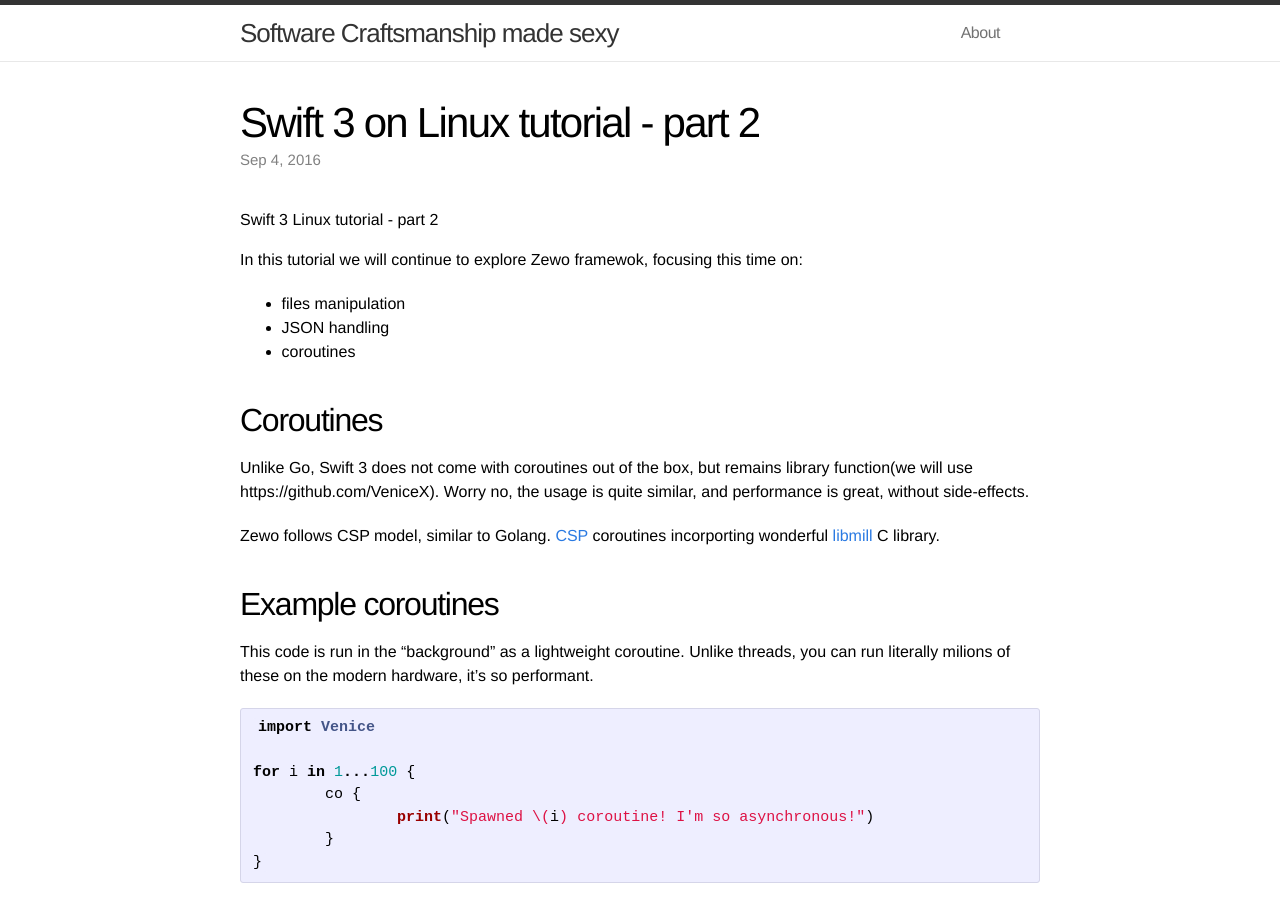
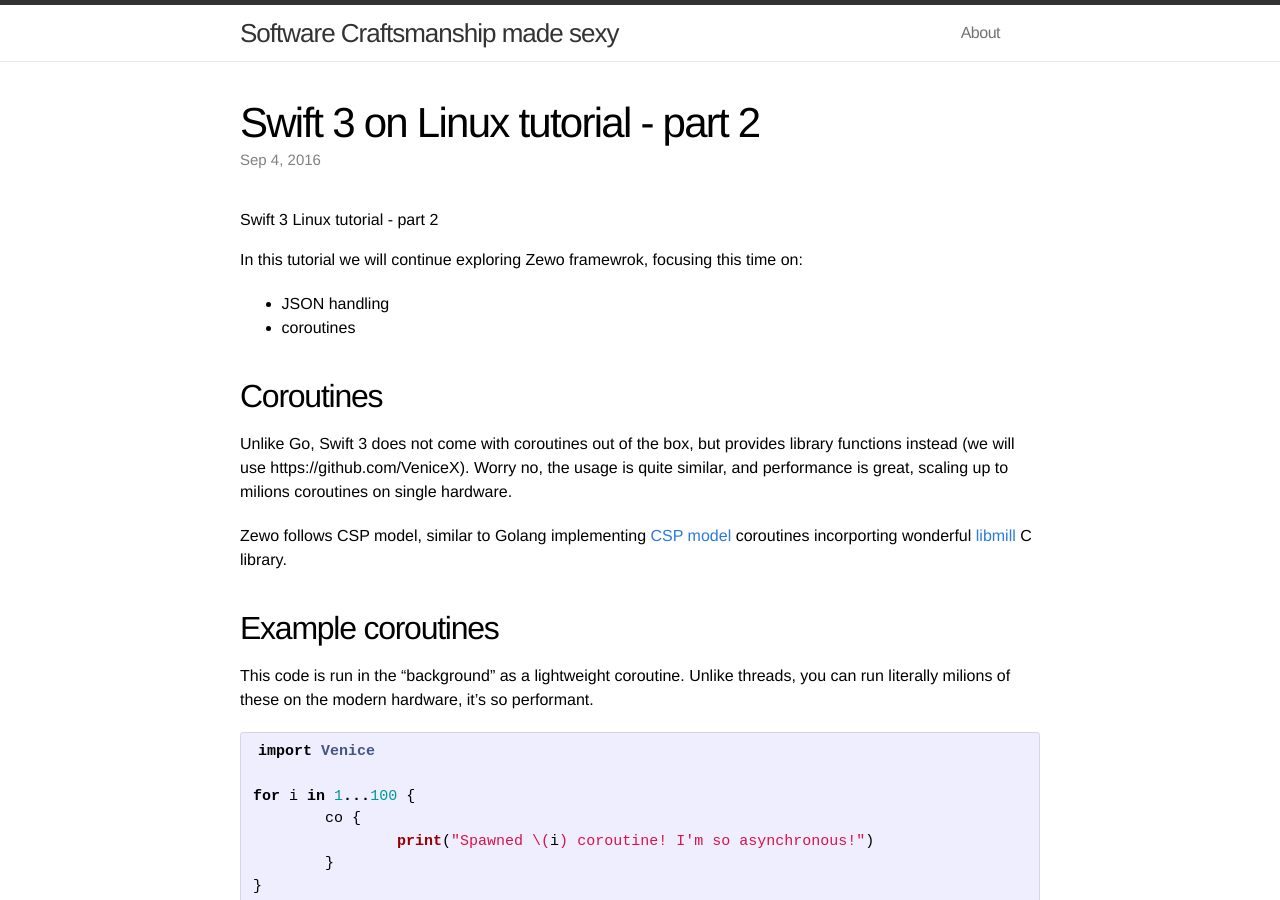
Before and after one commit to vi4m/vi4m.github.io, a Jekyll site: the page built from _posts/2016-09-04-swift-on-linux-tutorial-part-2.md, in a window 1280 px wide and 900 px high. Built offline with Jekyll 4.4.1, drawn with Linux system fonts in a browser that asks for light colours; comment, search, counter and statistics services are not loaded.

Commit message:
Update 2016-09-04-swift-on-linux-tutorial-part-2.md

```diff
--- a/_posts/2016-09-04-swift-on-linux-tutorial-part-2.md
+++ b/_posts/2016-09-04-swift-on-linux-tutorial-part-2.md
@@ -7,18 +7,17 @@
 
 # Swift 3 Linux tutorial - part 2
 
-In this tutorial we will continue to explore Zewo framewok, focusing this time on:
+In this tutorial we will continue exploring Zewo framewrok, focusing this time on:
 
-* files manipulation
 * JSON handling
 * coroutines
 
 
 ## Coroutines
 
-Unlike Go, Swift 3 does not come with coroutines out of the box, but remains library function(we will use https://github.com/VeniceX). Worry no, the usage is quite similar, and performance is great, without side-effects.
+Unlike Go, Swift 3 does not come with coroutines out of the box, but provides library functions instead (we will use https://github.com/VeniceX). Worry no, the usage is quite similar, and performance is great, scaling up to milions coroutines on single hardware.
 
-Zewo follows CSP model, similar to Golang. [CSP](https://en.wikipedia.org/wiki/Communicating_sequential_processes) coroutines incorporting wonderful [libmill](http://libmill.org) C library.
+Zewo follows CSP model, similar to Golang implementing [CSP model](https://en.wikipedia.org/wiki/Communicating_sequential_processes) coroutines incorporting wonderful [libmill](http://libmill.org) C library.
 
 
 
```
